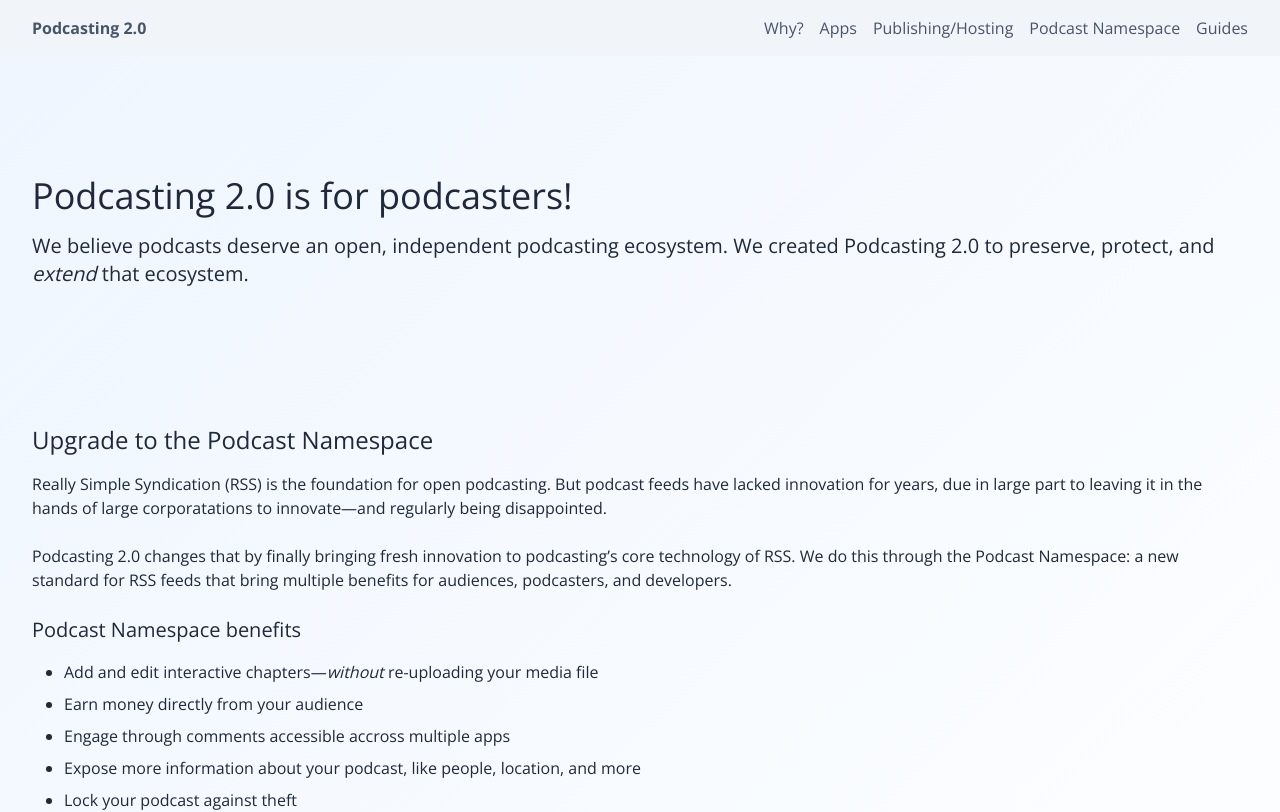
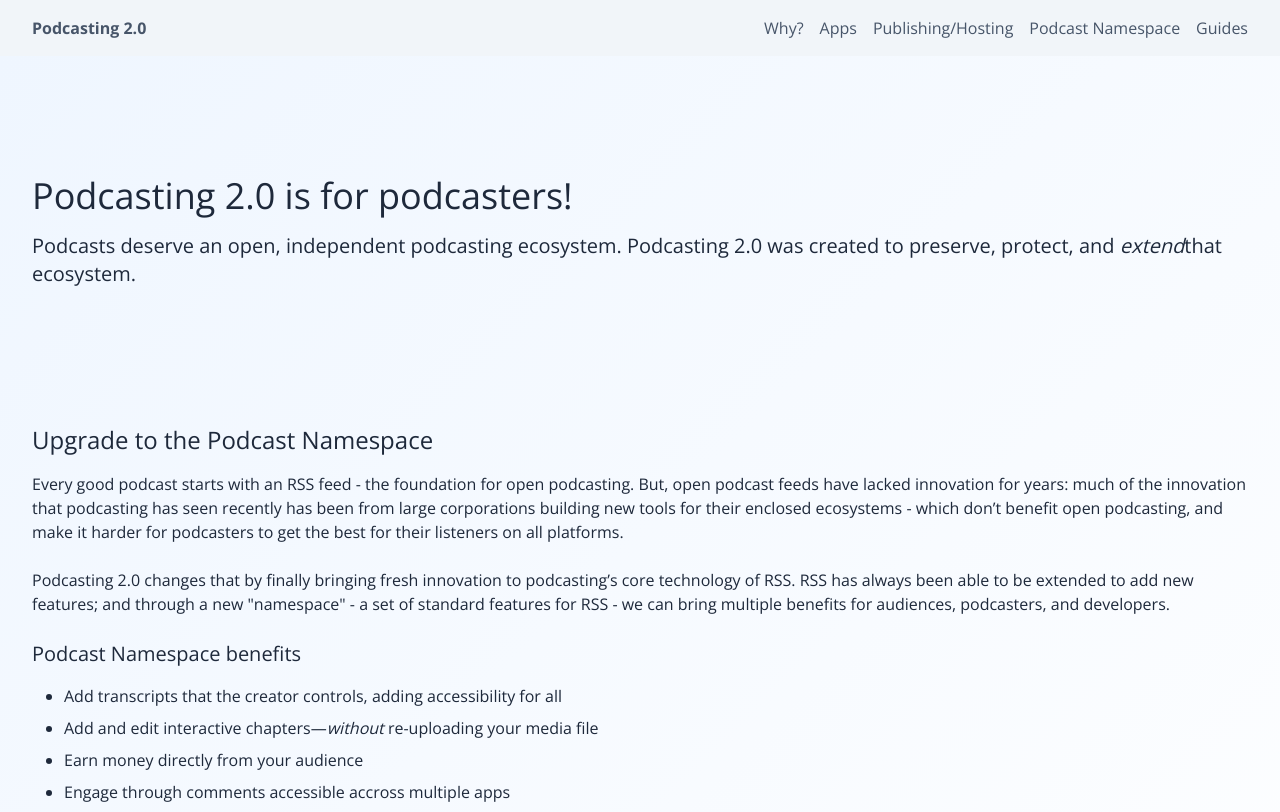
Before and after one commit to theDanielJLewis/podcasting2.org, a Next.js app: page /podcasters in a window 1280 px wide. Shown: the top 812 px of the page. Built offline with nearby package versions, Linux system fonts and the light colour scheme; no server answers.

Commit message:
Update page.tsx
Retrying those changes and hoping this won't break it

```diff
--- a/src/app/podcasters/page.tsx
+++ b/src/app/podcasters/page.tsx
@@ -14,26 +14,28 @@ export default function PodcastersPage() {
       <HeroHeader>
         <h1>Podcasting 2.0 is for podcasters!</h1>
         <span>
-          We believe podcasts deserve an open, independent podcasting ecosystem.
-          We created Podcasting 2.0 to preserve, protect, and <em>extend</em>{" "}
+          Podcasts deserve an open, independent podcasting ecosystem.
+          Podcasting 2.0 was created to preserve, protect, and <em>extend</em>
           that ecosystem.
         </span>
       </HeroHeader>
       <h2>Upgrade to the Podcast Namespace</h2>
       <p>
-        Really Simple Syndication (RSS) is the foundation for open podcasting.
-        But podcast feeds have lacked innovation for years, due in large part to
-        leaving it in the hands of large corporatations to innovate&mdash;and
-        regularly being disappointed.
+        Every good podcast starts with an RSS feed - the foundation for open podcasting.
+        But, open podcast feeds have lacked innovation for years: much of the innovation
+        that podcasting has seen recently has been from large corporations building new
+        tools for their enclosed ecosystems - which don&rsquo;t benefit open podcasting, and
+        make it harder for podcasters to get the best for their listeners on all platforms.
       </p>
       <p>
         Podcasting 2.0 changes that by finally bringing fresh innovation to
-        podcasting&rsquo;s core technology of RSS. We do this through the
-        Podcast Namespace: a new standard for RSS feeds that bring multiple
-        benefits for audiences, podcasters, and developers.
+        podcasting&rsquo;s core technology of RSS. RSS has always been able to be extended
+        to add new features; and through a new "namespace" - a set of standard features for
+        RSS - we can bring multiple benefits for audiences, podcasters, and developers.
       </p>
       <h3>Podcast Namespace benefits</h3>
       <ul className="list-disc pl-8">
+        <li>Add transcripts that the creator controls, adding accessibility for all</li>
         <li>
           Add and edit interactive chapters—<em>without</em> re-uploading your
           media file
```
